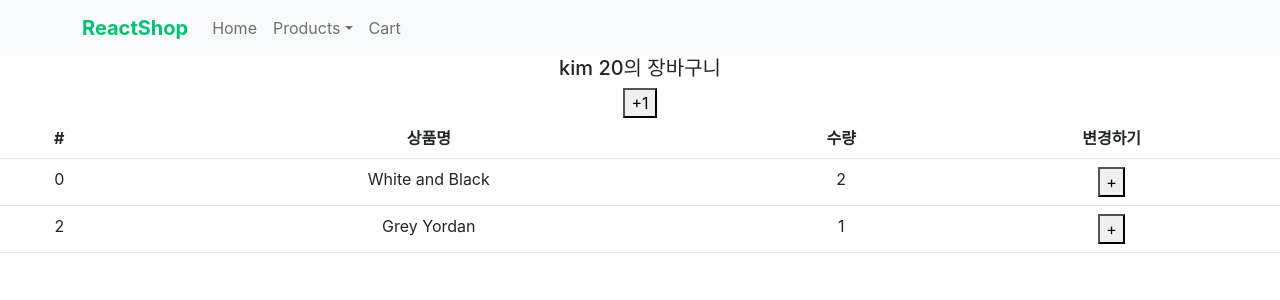
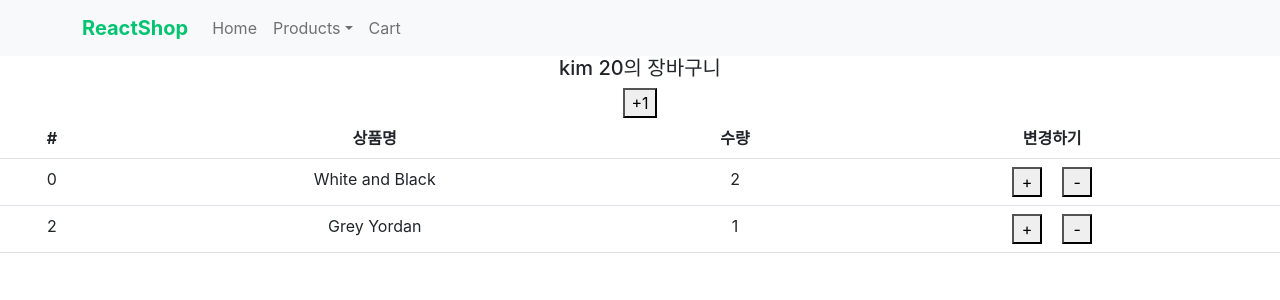
Before and after one commit to devwoodie/react-shop, a React (Create React App) app: page /cart in a window 1280 px wide. Shown: the top 300 px of the page. Built offline with nearby package versions, Linux system fonts and the light colour scheme.

Commit message:
feat : 장바구니 count 기능 추가, 상품 페이지 장바구니 담기 기능 추가

```diff
--- a/src/App.css
+++ b/src/App.css
@@ -26,6 +26,14 @@
   font-weight: bold;
   margin-top: 20px;
 }
+.count-btn{
+  display: block;
+  margin: 20px auto;
+}
+.cart-count{
+  width: 30px;
+  margin: 0 10px;
+}
 /*animation */
 .start{opacity: 0;}
 .end{
--- a/src/Component/Cart.js
+++ b/src/Component/Cart.js
@@ -1,7 +1,7 @@
 import { Table } from 'react-bootstrap';
 import {useDispatch, useSelector} from "react-redux";
 import {changeName, plusAge} from "../Store/userSlice.js";
-import {addCount} from "../Store/cartSlice";
+import {addCount, removeCount} from "../Store/cartSlice";
 
 const Cart = () => {
 
@@ -28,9 +28,12 @@ const Cart = () => {
                                 <td>{cartList.cart[i].id}</td>
                                 <td>{cartList.cart[i].name}</td>
                                 <td>{cartList.cart[i].count}</td>
-                                <td><button onClick={() => {
+                                <td><button className="cart-count" onClick={() => {
                                     dispatch(addCount(cartList.cart[i].id))
-                                }}>+</button></td>
+                                }}>+</button>
+                                    <button className="cart-count" onClick={() => {
+                                    dispatch(removeCount(cartList.cart[i].id))
+                                }}>-</button></td>
                             </tr>
                         )
                     }
--- a/src/Component/Detail.js
+++ b/src/Component/Detail.js
@@ -37,8 +37,6 @@ const Detail = (props) => {
                         </div> : null
                 }
 
-                {count}
-                <button onClick={() => {setCount(count + 1)}}>버튼</button>
                 <div className="row">
                     <div className="col-md-6">
                         <img src={'https://codingapple1.github.io/shop/shoes'+(findId.id + 1)+'.jpg'} width="100%" />
@@ -47,8 +45,11 @@ const Detail = (props) => {
                         <h4 className="pt-5">{findId.title}</h4>
                         <p>{findId.content}</p>
                         <p>{findId.price}원</p>
+                        수량 : {count}
+                        <button className="count-btn" onClick={() => {setCount(count + 1)}}>+1</button>
                         <button className="btn btn-danger" onClick={() => {
-                            dispatch(addItem({id : 2, name : 'Grey Yordan', count : 1}))
+                            dispatch(addItem({id : 3, name : findId.title, count : count}))
+                            console.log(findId.title)
                         }}>장바구니 담기</button>
                     </div>
                 </div>
--- a/src/Store/cartSlice.js
+++ b/src/Store/cartSlice.js
@@ -13,10 +13,14 @@ let cart = createSlice({
         },
         addItem(state, action){
             state.push(action.payload)
+        },
+        removeCount(state, action){
+            let index = state.findIndex((a) => {return a.id == action.payload})
+            state[index].count--;
         }
     }
 });
 
-export let { addCount, addItem } = cart.actions
+export let { addCount, addItem, removeCount } = cart.actions
 
 export default cart
```
